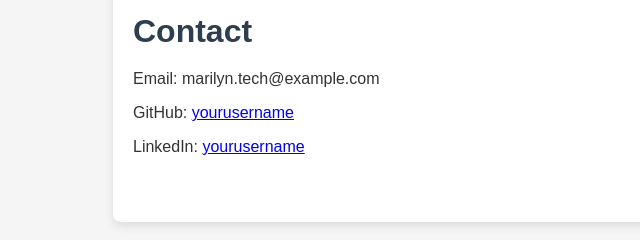
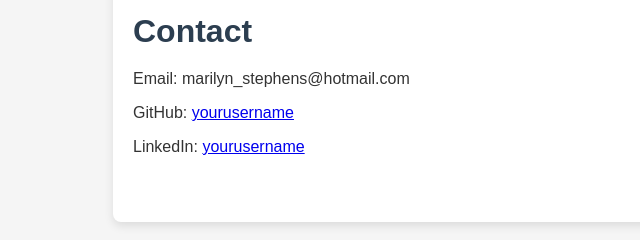
Before and after one commit to Marilyn2015/Portfolio, a plain HTML site: page index.html in a window 1280 px wide. Shown: the part 1328-1568 px from the top of the page, 57-697 px from the left. Drawn offline with Linux system fonts and the light colour scheme.

Commit message:
Update index.html

```diff
--- a/index.html
+++ b/index.html
@@ -44,7 +44,7 @@
 
   <section id="contact">
     <h2>Contact</h2>
-    <p>Email: marilyn.tech@example.com</p>
+    <p>Email: marilyn_stephens@hotmail.com</p>
     <p>GitHub: <a href="https://github.com/Marilyn2015">yourusername</a></p>
     <p>LinkedIn: <a href="https://www.linkedin.com/in/marilynstephens">yourusername</a></p>
   </section>
```
